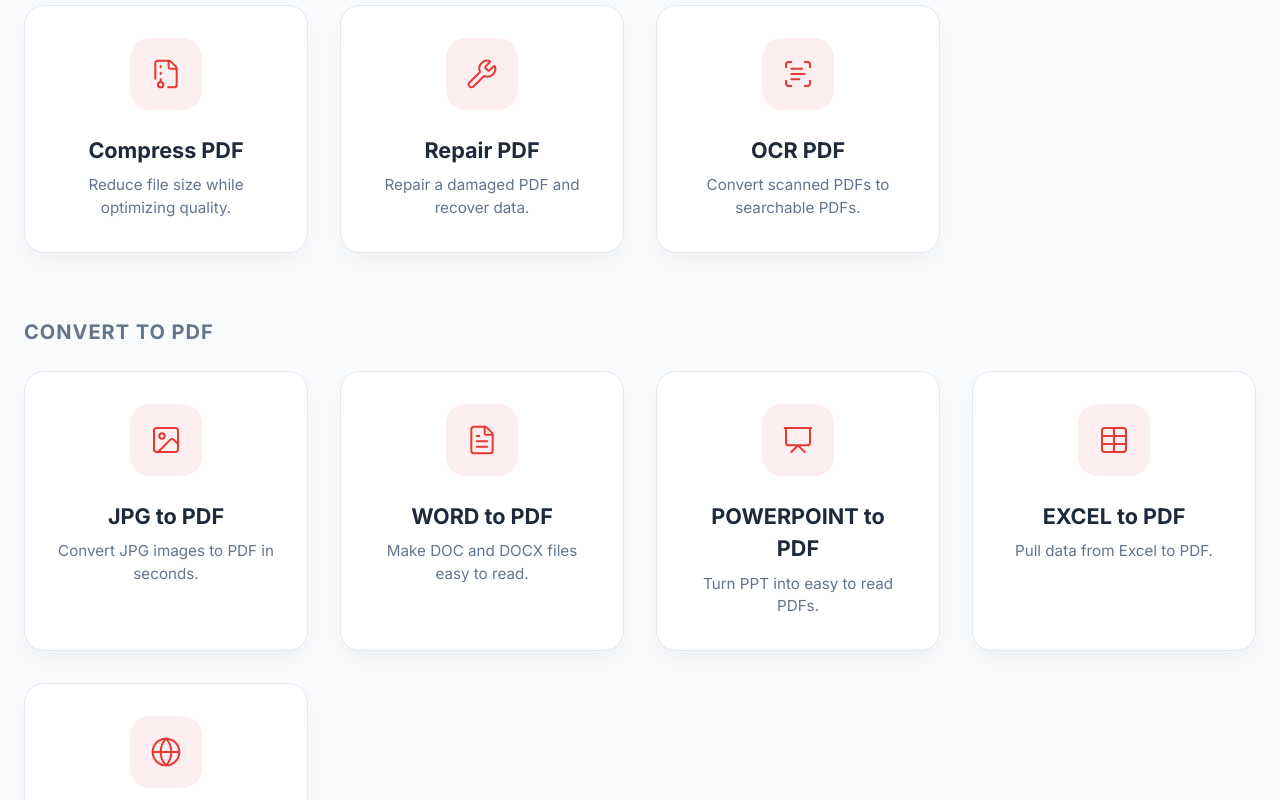
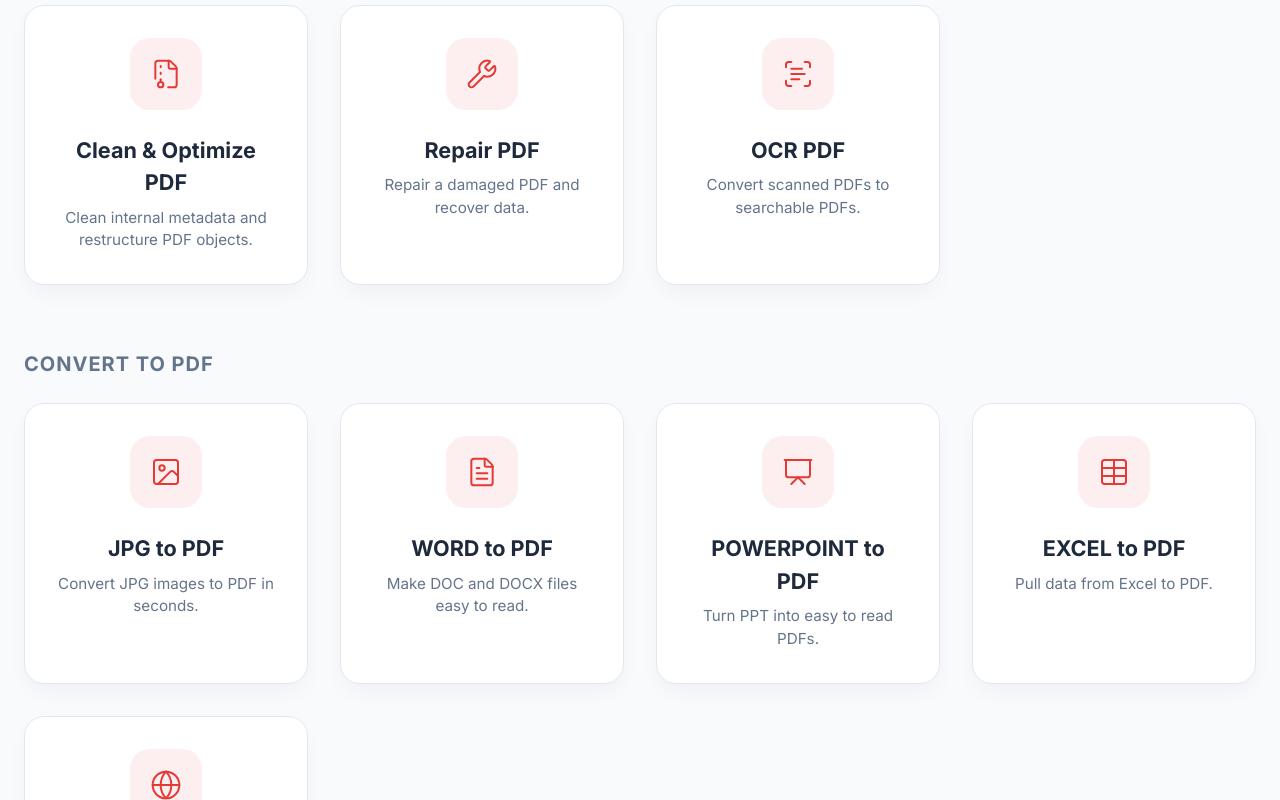
Before and after one commit to daniel95-sv/FlexiPDF, a React (Vite) app: page / in a window 1280 px wide. Shown: the part 1180-1980 px from the top of the page. Built offline with nearby package versions, Linux system fonts and the light colour scheme.

Commit message:
fix: actualizar textos de Compress PDF para reflejar la limpieza estructural de metadatos

```diff
--- a/src/components/Footer/Footer.tsx
+++ b/src/components/Footer/Footer.tsx
@@ -20,7 +20,7 @@ export function Footer() {
           <ul className={styles.list}>
             <li><Link to="/merge_pdf" className={styles.link}>Merge PDF</Link></li>
             <li><Link to="/split_pdf" className={styles.link}>Split PDF</Link></li>
-            <li><Link to="/compress_pdf" className={styles.link}>Compress PDF</Link></li>
+            <li><Link to="/compress_pdf" className={styles.link}>Clean & Optimize PDF</Link></li>
             <li><Link to="/rotate_pdf" className={styles.link}>Rotate PDF</Link></li>
           </ul>
         </div>
--- a/src/pages/CompressPDF.tsx
+++ b/src/pages/CompressPDF.tsx
@@ -65,9 +65,9 @@ export function CompressPDF() {
 
   return (
     <ToolPageTemplate
-      title="Compress PDF"
-      description="Reduce file size while optimizing for maximal PDF quality. (Client-side structural compression)."
-      actionText="Compress PDF"
+      title="Clean & Optimize PDF"
+      description="Remove internal metadata and restructure PDF objects to clean and optimize file structure without affecting document content."
+      actionText="Clean & Optimize PDF"
       multiple={true}
       isProcessing={isProcessing}
       error={error}
--- a/src/pages/Home.tsx
+++ b/src/pages/Home.tsx
@@ -23,7 +23,7 @@ export function Home() {
     {
       title: "OPTIMIZE PDF",
       tools: [
-        { to: "/compress_pdf", icon: <FileArchive size={32} strokeWidth={1.5} />, title: "Compress PDF", description: "Reduce file size while optimizing quality." },
+        { to: "/compress_pdf", icon: <FileArchive size={32} strokeWidth={1.5} />, title: "Clean & Optimize PDF", description: "Clean internal metadata and restructure PDF objects." },
         { to: "/repair_pdf", icon: <Wrench size={32} strokeWidth={1.5} />, title: "Repair PDF", description: "Repair a damaged PDF and recover data." },
         { to: "/ocr_pdf", icon: <ScanText size={32} strokeWidth={1.5} />, title: "OCR PDF", description: "Convert scanned PDFs to searchable PDFs." },
       ]
```
Also changed, not shown: 1 other file (tests, documents, lock files or other folders).
